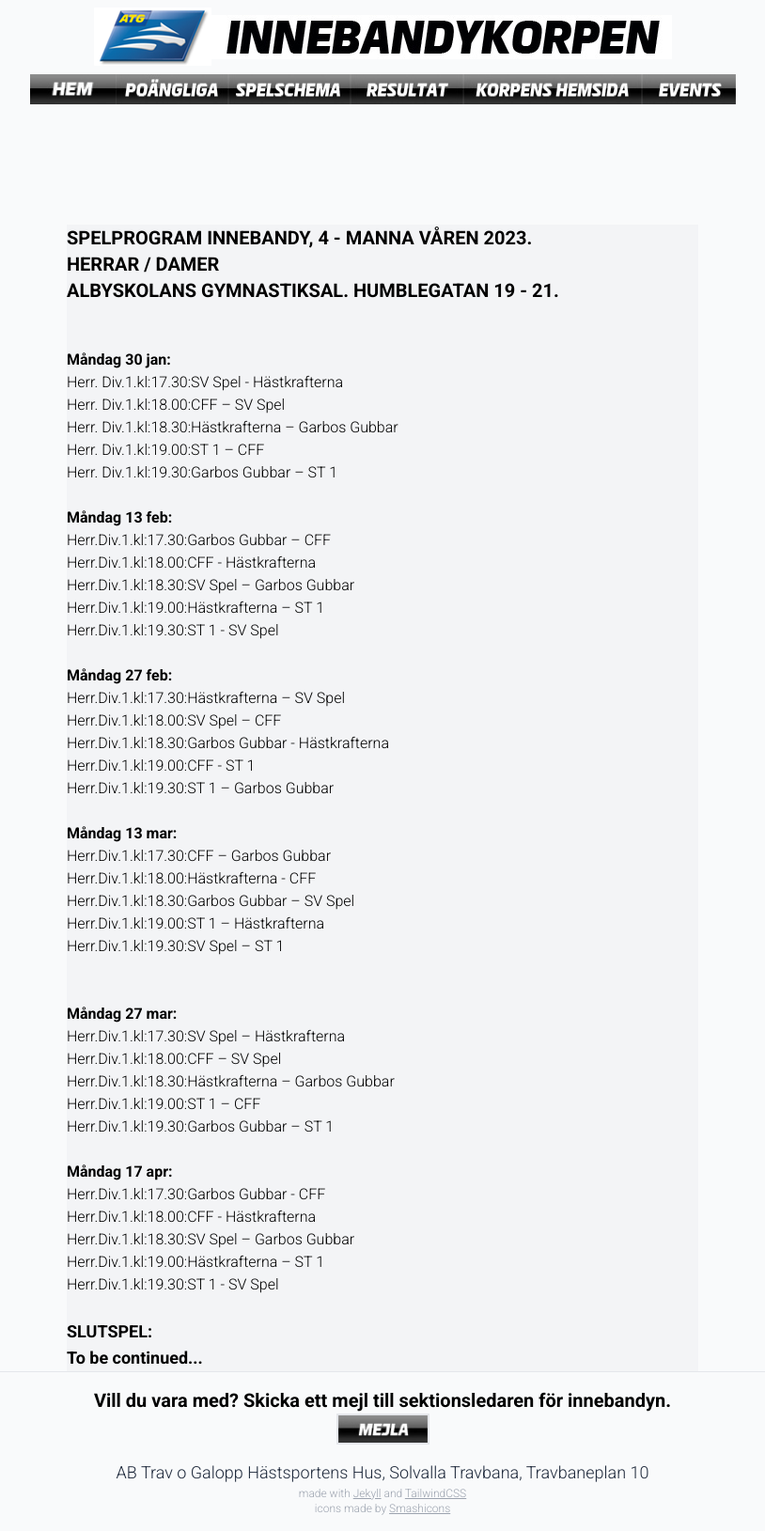
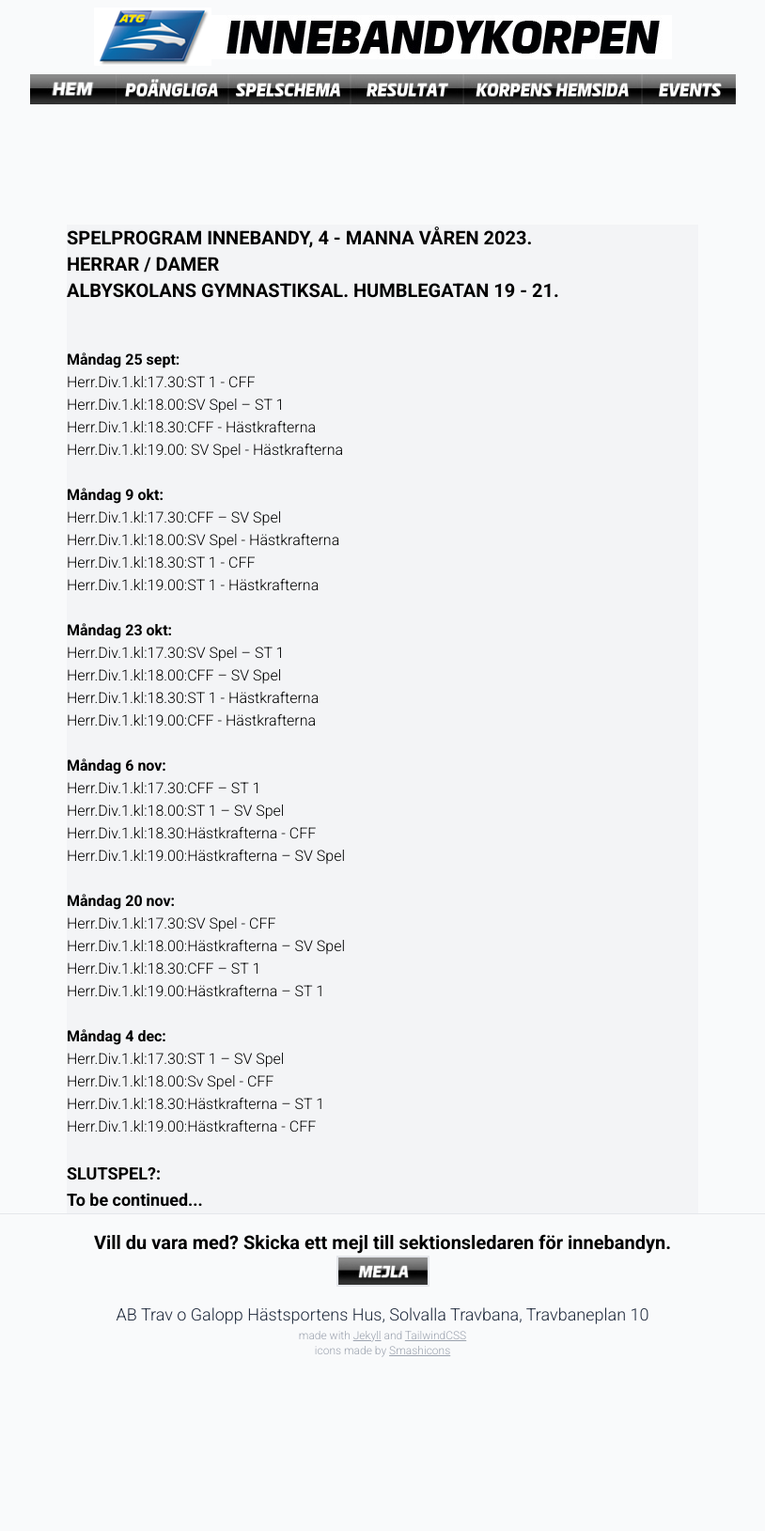
Before and after one commit to andreashogvall/andreashogvall.github.io, a Jekyll site: the page built from spelprogram.html, in a window 1280 px wide. Shown: the whole page at 94% size, without its empty margins (233-1047 px from the left). Built offline with Jekyll 4.4.1, drawn with Linux system fonts in a browser that asks for light colours; nearby versions of some CDN libraries; after the commit the page ends 1461 px from its top, so only the background shows below that.

Commit message:
Add files via upload

```diff
--- a/spelprogram.html
+++ b/spelprogram.html
@@ -11,59 +11,54 @@
 
 <br>
 <br>
-<p class="text-sm md:text-base font-semibold">Måndag 30 jan:</p>
-Herr. Div.1.kl:17.30:SV Spel - Hästkrafterna<br>
-Herr. Div.1.kl:18.00:CFF – SV Spel<br>
-Herr. Div.1.kl:18.30:Hästkrafterna – Garbos Gubbar<br>
-Herr. Div.1.kl:19.00:ST 1 – CFF<br>
-Herr. Div.1.kl:19.30:Garbos Gubbar – ST 1<br>
+<p class="text-sm md:text-base font-semibold">Måndag 25 sept:</p>
+Herr.Div.1.kl:17.30:ST 1 - CFF<br>
+Herr.Div.1.kl:18.00:SV Spel – ST 1<br>
+Herr.Div.1.kl:18.30:CFF - Hästkrafterna<br>
+Herr.Div.1.kl:19.00: SV Spel - Hästkrafterna<br>
 <br>
 
 
-<p class="text-sm md:text-base font-semibold">Måndag 13 feb:</p>
-Herr.Div.1.kl:17.30:Garbos Gubbar – CFF<br>
-Herr.Div.1.kl:18.00:CFF - Hästkrafterna<br>
-Herr.Div.1.kl:18.30:SV Spel – Garbos Gubbar<br>
-Herr.Div.1.kl:19.00:Hästkrafterna – ST 1<br>
-Herr.Div.1.kl:19.30:ST 1 - SV Spel<br>
+<p class="text-sm md:text-base font-semibold">Måndag 9 okt:</p>
+Herr.Div.1.kl:17.30:CFF – SV Spel<br>
+Herr.Div.1.kl:18.00:SV Spel - Hästkrafterna<br>
+Herr.Div.1.kl:18.30:ST 1 - CFF<br>
+Herr.Div.1.kl:19.00:ST 1 - Hästkrafterna<br>
 <br>
 
 
-<p class="text-sm md:text-base font-semibold">Måndag 27 feb:</p>
-Herr.Div.1.kl:17.30:Hästkrafterna – SV Spel<br>
-Herr.Div.1.kl:18.00:SV Spel – CFF<br>
-Herr.Div.1.kl:18.30:Garbos Gubbar - Hästkrafterna<br>
-Herr.Div.1.kl:19.00:CFF - ST 1<br>
-Herr.Div.1.kl:19.30:ST 1 – Garbos Gubbar<br>
+<p class="text-sm md:text-base font-semibold">Måndag 23 okt:</p>
+Herr.Div.1.kl:17.30:SV Spel – ST 1<br>
+Herr.Div.1.kl:18.00:CFF – SV Spel<br>
+Herr.Div.1.kl:18.30:ST 1 - Hästkrafterna<br>
+Herr.Div.1.kl:19.00:CFF - Hästkrafterna<br>
 <br>
 
 
-<p class="text-sm md:text-base font-semibold">Måndag 13 mar:</p>
-Herr.Div.1.kl:17.30:CFF – Garbos Gubbar<br>
-Herr.Div.1.kl:18.00:Hästkrafterna - CFF<br>
-Herr.Div.1.kl:18.30:Garbos Gubbar – SV Spel<br>
-Herr.Div.1.kl:19.00:ST 1 – Hästkrafterna<br>
-Herr.Div.1.kl:19.30:SV Spel – ST 1<br>
-<br>
+<p class="text-sm md:text-base font-semibold">Måndag 6 nov:</p>
+Herr.Div.1.kl:17.30:CFF – ST 1<br>
+Herr.Div.1.kl:18.00:ST 1 – SV Spel<br>
+Herr.Div.1.kl:18.30:Hästkrafterna - CFF<br>
+Herr.Div.1.kl:19.00:Hästkrafterna – SV Spel<br>
 <br>
 
-<p class="text-sm md:text-base font-semibold">Måndag 27 mar:</p>
-Herr.Div.1.kl:17.30:SV Spel – Hästkrafterna<br>
-Herr.Div.1.kl:18.00:CFF – SV Spel<br>
-Herr.Div.1.kl:18.30:Hästkrafterna – Garbos Gubbar<br>
-Herr.Div.1.kl:19.00:ST 1 – CFF<br>
-Herr.Div.1.kl:19.30:Garbos Gubbar – ST 1<br>
+
+<p class="text-sm md:text-base font-semibold">Måndag 20 nov:</p>
+Herr.Div.1.kl:17.30:SV Spel - CFF<br>
+Herr.Div.1.kl:18.00:Hästkrafterna – SV Spel<br>
+Herr.Div.1.kl:18.30:CFF – ST 1<br>
+Herr.Div.1.kl:19.00:Hästkrafterna – ST 1<br>
 <br>
 
-<p class="text-sm md:text-base font-semibold">Måndag 17 apr:</p>
-Herr.Div.1.kl:17.30:Garbos Gubbar - CFF<br>
-Herr.Div.1.kl:18.00:CFF - Hästkrafterna<br>
-Herr.Div.1.kl:18.30:SV Spel – Garbos Gubbar<br>
-Herr.Div.1.kl:19.00:Hästkrafterna – ST 1<br>
-Herr.Div.1.kl:19.30:ST 1 - SV Spel<br>
+
+<p class="text-sm md:text-base font-semibold">Måndag 4 dec:</p>
+Herr.Div.1.kl:17.30:ST 1 – SV Spel<br>
+Herr.Div.1.kl:18.00:Sv Spel - CFF<br>
+Herr.Div.1.kl:18.30:Hästkrafterna – ST 1<br>
+Herr.Div.1.kl:19.00:Hästkrafterna - CFF<br>
 <br>
 <p class="text-lg font-bold">
-SLUTSPEL:<br>
+SLUTSPEL?:<br>
 To be continued...<br>
 </p>
 </div>
```
Also changed, not shown: index.html (+34 -60 lines).
